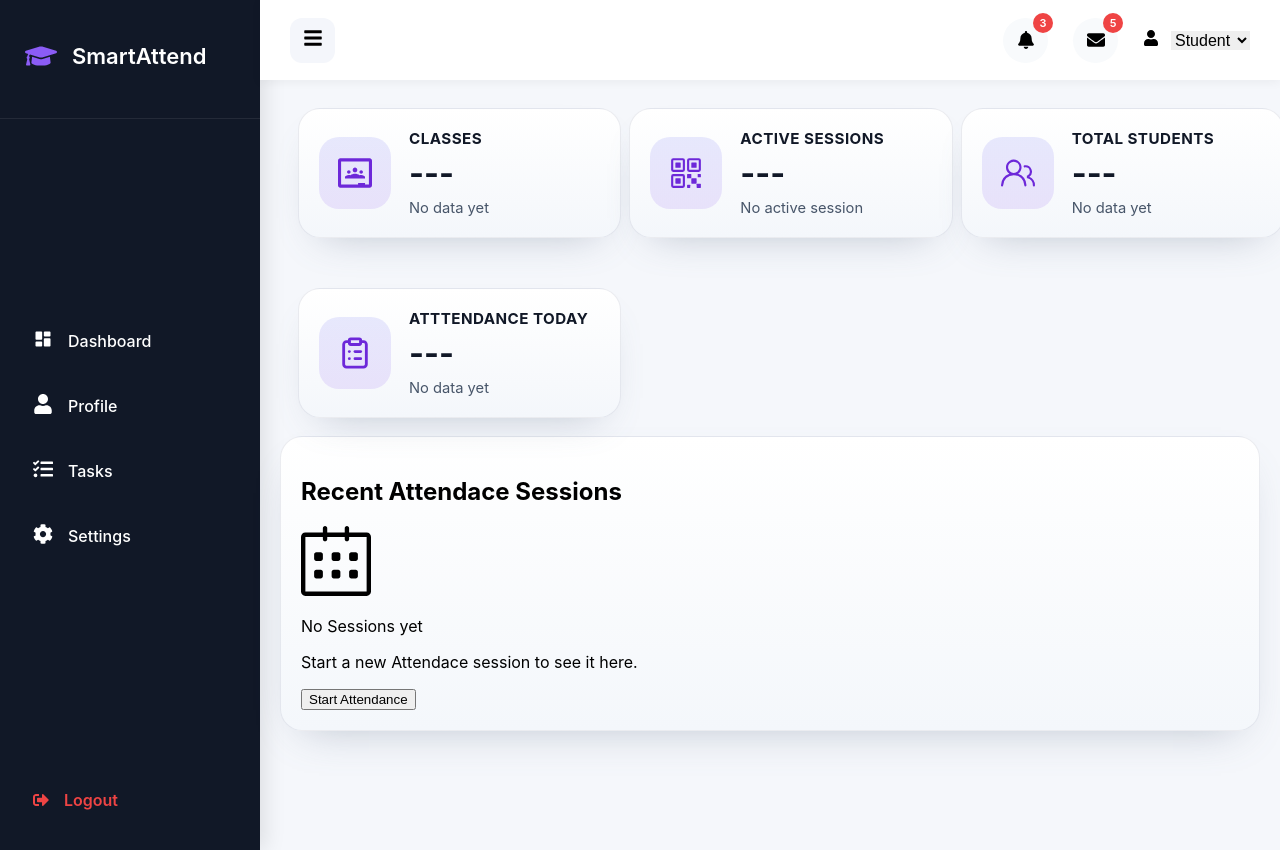
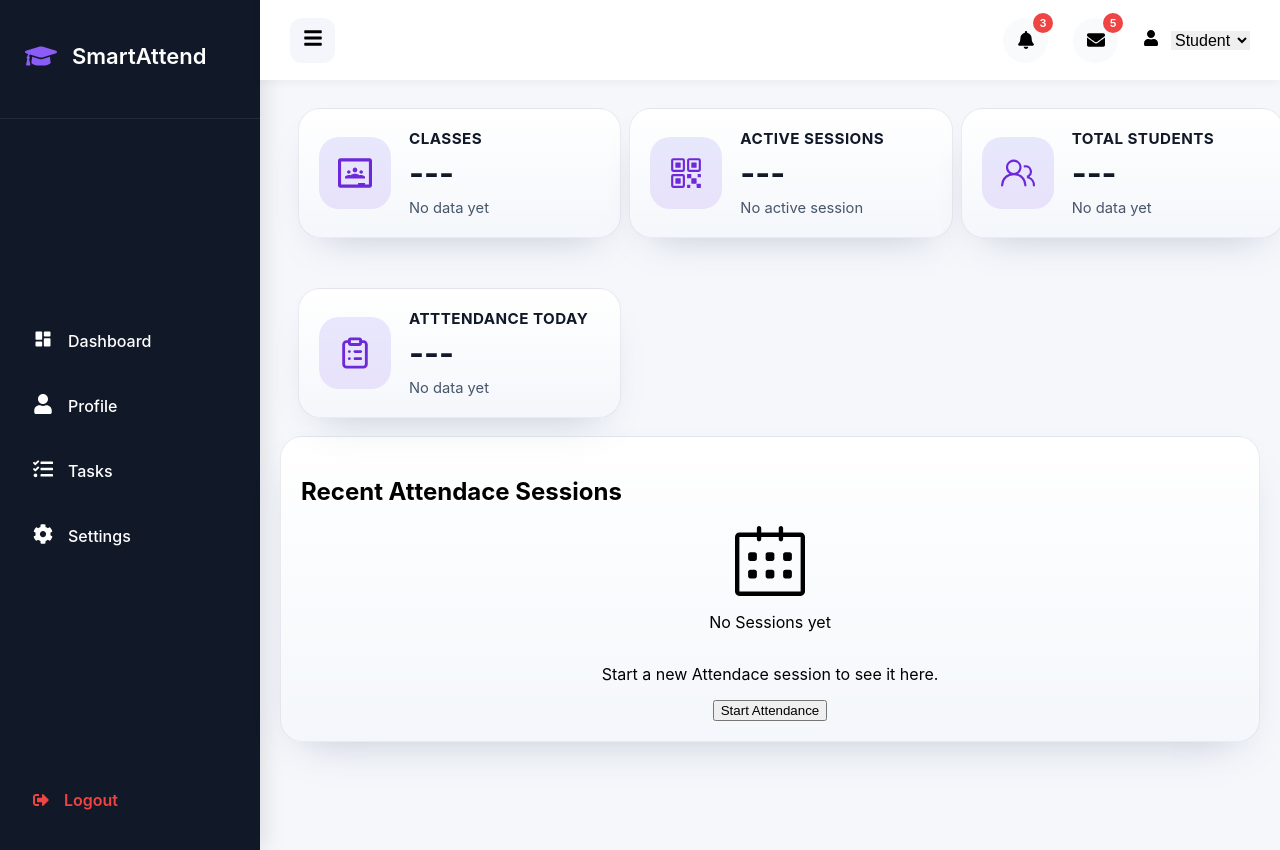
Before and after one commit to onteddukalyani/smart-atendance, a React (Vite) app: page / in a window 1280 px wide. Built offline with nearby package versions, Linux system fonts and the light colour scheme.

Commit message:
Initial Commit

```diff
--- a/src/components/dashboard.css
+++ b/src/components/dashboard.css
@@ -1,5 +1,5 @@
 .dashboard-page {
-    padding: 10px 20px 5px 20px;
+    padding: 10px 20px 90px 20px;
 }
 
 .dash-cards {
@@ -85,9 +85,12 @@
     transition: transform 0.25s ease, box-shadow 0.25s ease, border-color 0.25s ease;
 }
 
-.recent-card{
-    align-items:center;
-    justify-content: center;
+.recent-card {
+  display: flex;
+  flex-direction: column;
+  align-items: center;
+  justify-content: center;
+  text-align: center;
 }
 
 .recent-card .icon{
```
